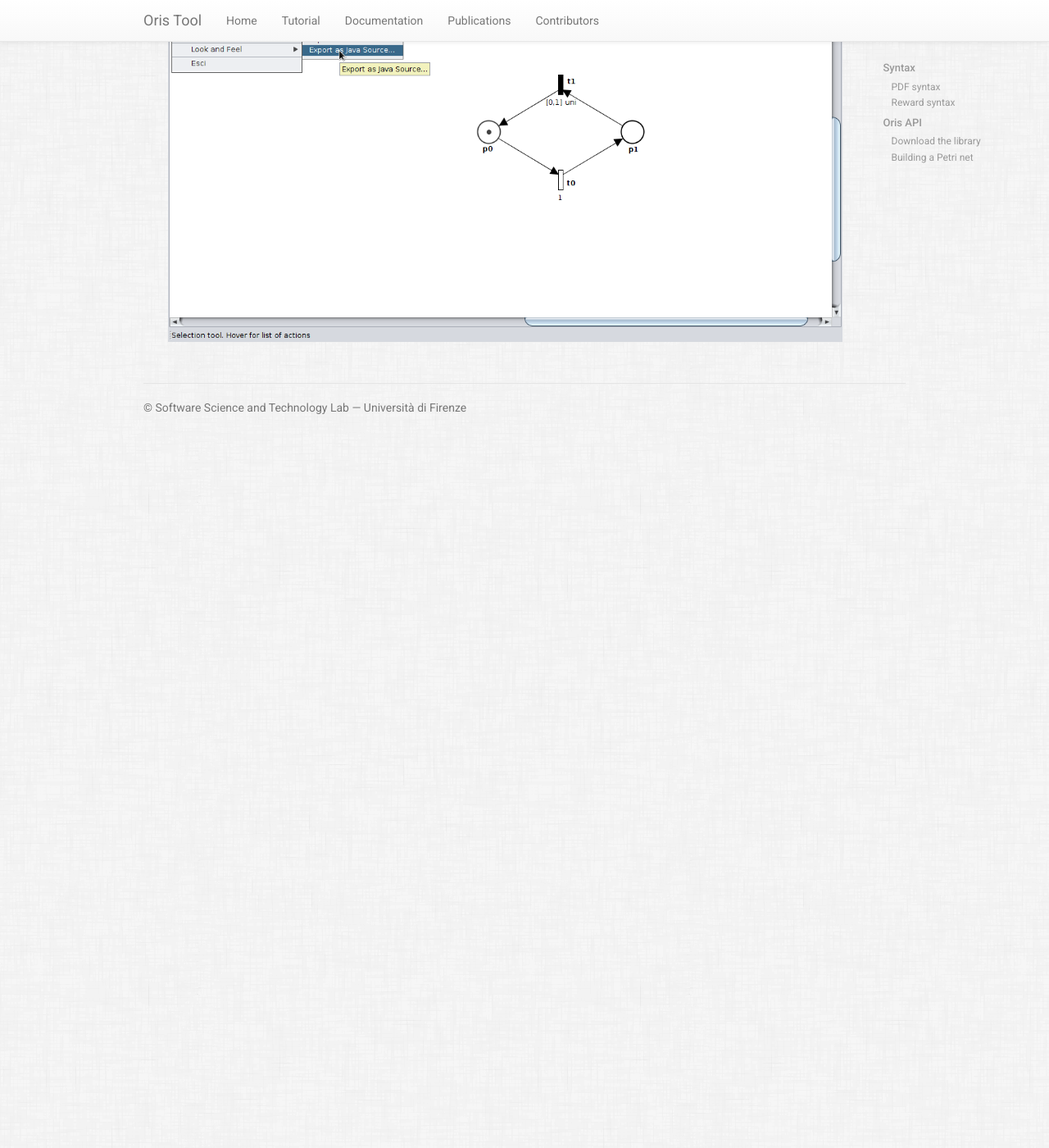
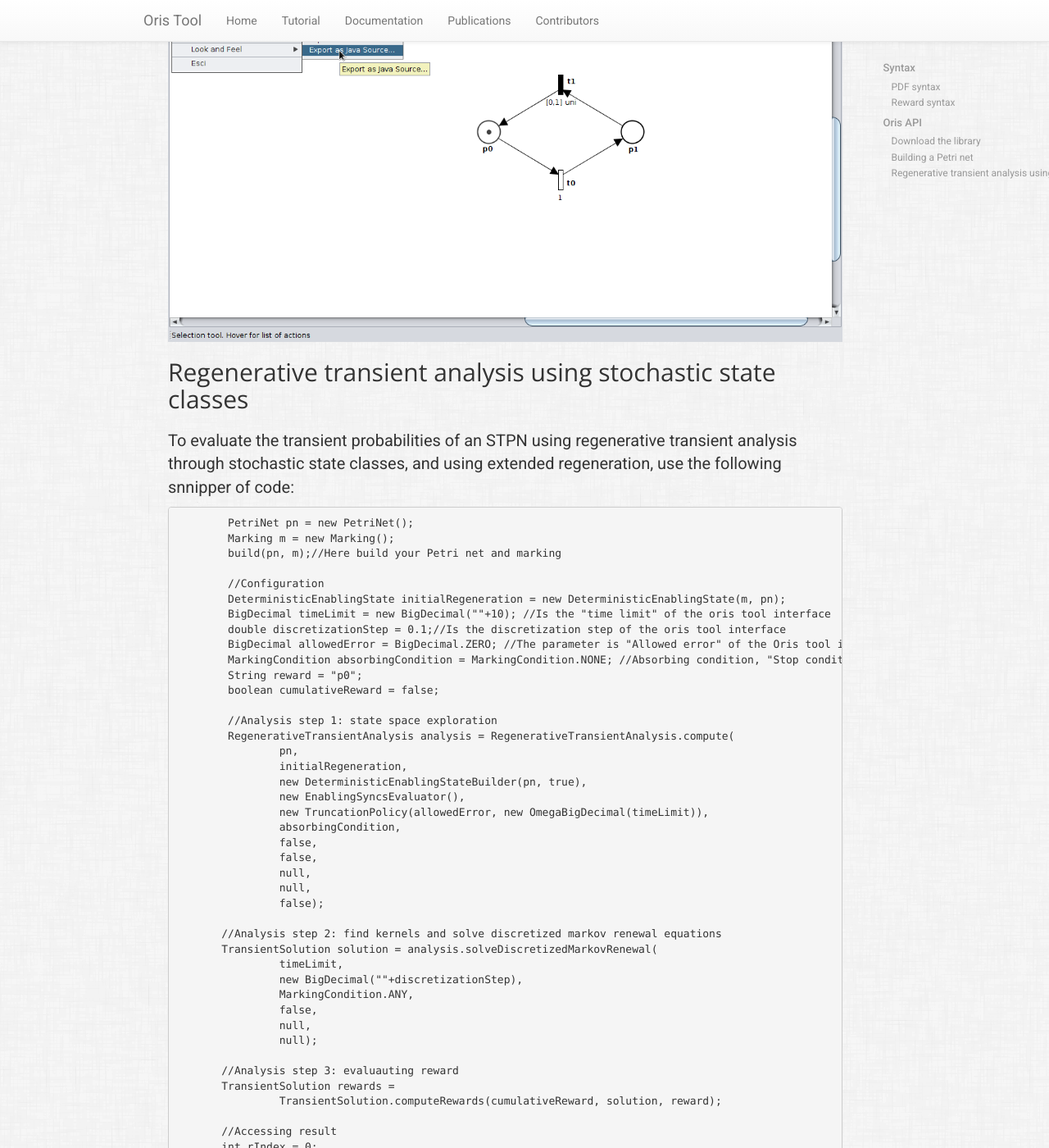
Before and after one commit to oris-tool/oris-tool.github.io, a Jekyll site: the page built from documentation.html, in a window 1280 px wide and 1400 px high, scrolled down 2390 px. Shown: the whole window at 82% size. Built offline with Jekyll 4.4.1, drawn with Linux system fonts in a browser that asks for light colours; before the commit the page ends 2927 px from its top, so only the background shows below that; some of the changed text lies outside the part shown.

Commit message:
transient regenerative analysis

```diff
--- a/documentation.html
+++ b/documentation.html
@@ -45,7 +45,7 @@ title: Documentation
     <p>The java library can be downloaded from here:</p>
     <a class="btn btn-lg btn-primary" href="./api/sirio-1.1.0-proguard.jar" onclick="_gaq.push(['_trackEvent', 'Downloads', 'get', 'api-1.1.0']);" download="">
 	<span class="glyphicon glyphicon-download" style="margin-right:0.5em;"></span>Download</a>
-    <h2 id="subpar-api-examples">Building a Petri net</h2>
+    <h2 id="subpar-api-examples-build">Building a Petri net</h2>
     <p>The first step is the definition of a Petri net. You can build by hand or using the "Export as Java source" function of the tool. Suppose that you want to build the net shown below:</p>
     <p><img class="documentation-screenshot" src="images/documentation/examplePnBuilding.png"></p>
     <p>This net can be defined as follow:</p>
@@ -76,6 +76,111 @@ title: Documentation
     </pre>
     <p>Otherwise you can draw the net using the user interface and export it as Java Source as shown below:</p>
     <p><img class="documentation-screenshot" src="images/documentation/exportJavaExample.png"></p>
+
+    <h2 id="subpar-api-examples-transient-regen">Regenerative transient analysis using stochastic state classes</h2>
+    <p>To evaluate the transient probabilities of an STPN using regenerative transient analysis through stochastic state classes, and using extended regeneration, use the following snnipper of code:</p>
+    <pre>
+        PetriNet pn = new PetriNet();
+        Marking m = new Marking();
+        build(pn, m);//Here build your Petri net and marking
+
+        //Configuration
+        DeterministicEnablingState initialRegeneration = new DeterministicEnablingState(m, pn);
+        BigDecimal timeLimit = new BigDecimal(""+10); //Is the "time limit" of the oris tool interface
+        double discretizationStep = 0.1;//Is the discretization step of the oris tool interface
+        BigDecimal allowedError = BigDecimal.ZERO; //The parameter is "Allowed error" of the Oris tool interface
+        MarkingCondition absorbingCondition = MarkingCondition.NONE; //Absorbing condition, "Stop condition" of Oris tool interface
+        String reward = "p0";
+        boolean cumulativeReward = false;
+
+        //Analysis step 1: state space exploration
+        RegenerativeTransientAnalysis<DeterministicEnablingState> analysis = RegenerativeTransientAnalysis.compute(
+                pn,
+                initialRegeneration,
+                new DeterministicEnablingStateBuilder(pn, true),
+                new EnablingSyncsEvaluator(),
+                new TruncationPolicy(allowedError, new OmegaBigDecimal(timeLimit)),
+                absorbingCondition,
+                false,
+                false,
+                null,
+                null,
+                false);
+
+       //Analysis step 2: find kernels and solve discretized markov renewal equations
+       TransientSolution<DeterministicEnablingState, Marking> solution = analysis.solveDiscretizedMarkovRenewal(
+                timeLimit,
+                new BigDecimal(""+discretizationStep),
+                MarkingCondition.ANY,
+                false,
+                null,
+                null);
+
+       //Analysis step 3: evaluauting reward
+       TransientSolution<DeterministicEnablingState, RewardRate> rewards =
+                TransientSolution.computeRewards(cumulativeReward, solution, reward);
+
+       //Accessing result
+       int rIndex = 0;
+       for (RewardRate singleReward : rewards.getColumnStates()) {
+            System.out.println("Solution for reward " + singleReward );
+            for (int t = 0; t < solution.getSamplesNumber(); t++) {
+                System.out.println("t= " + (t * solution.getStep().doubleValue()) + " --> " + solution.getSolution()[t][0][rIndex] );
+            }
+            rIndex++;
+       }
+    </pre>
+    <p>If instead you don't want to use extended regeneration, you can use the following:</p>
+    <pre>
+        PetriNet pn = new PetriNet();
+        Marking m = new Marking();
+        build(pn, m);//Here build your Petri net and marking
+
+        //Configuration
+        BigDecimal timeLimit = new BigDecimal(""+10); //Is the "time limit" of the Oris tool interface
+        double discretizationStep = 0.1;//Is the discretization step of the Oris tool interface
+        BigDecimal allowedError = BigDecimal.ZERO; //The parameter is "Allowed error" of the Oris tool interface
+        MarkingCondition absorbingCondition = MarkingCondition.NONE; //Absorbing condition, "Stop condition" of Oris tool interface
+        String reward = "p0";
+        boolean cumulativeReward = false;
+
+        //Analysis step 1: state space exploration
+        RegenerativeTransientAnalysis<Marking> analysis = RegenerativeTransientAnalysis.compute(
+                pn,
+                m,
+                new NewlyEnablingStateBuilder(pn, true),
+                new NewlyEnablingEvaluator(),
+                new TruncationPolicy(allowedError, new OmegaBigDecimal(timeLimit)),
+                absorbingCondition,
+                false,
+                false,
+                null,
+                null,
+                false);
+
+       //Analysis step 2: find kernels and solve discretized markov renewal equations
+       TransientSolution<Marking, Marking> solution = analysis.solveDiscretizedMarkovRenewal(
+                timeLimit,
+                new BigDecimal(""+discretizationStep),
+                MarkingCondition.ANY,
+                false,
+                null,
+                null);
+
+       //Analysis step 3: evaluauting reward
+       TransientSolution<Marking, RewardRate> rewards =
+                TransientSolution.computeRewards(cumulativeReward, solution, reward);
+
+       //Accessing result
+        int rIndex = 0;
+        for (RewardRate singleReward : rewards.getColumnStates()) {
+            System.out.println("Solution for reward " + singleReward );
+            for (int t = 0; t < solution.getSamplesNumber(); t++) {
+                System.out.println("t= " + (t * solution.getStep().doubleValue()) + " --> " + solution.getSolution()[t][0][rIndex] );
+            }
+            rIndex++;
+        }
+    </pre>
   </div>
 </div>
 
```
